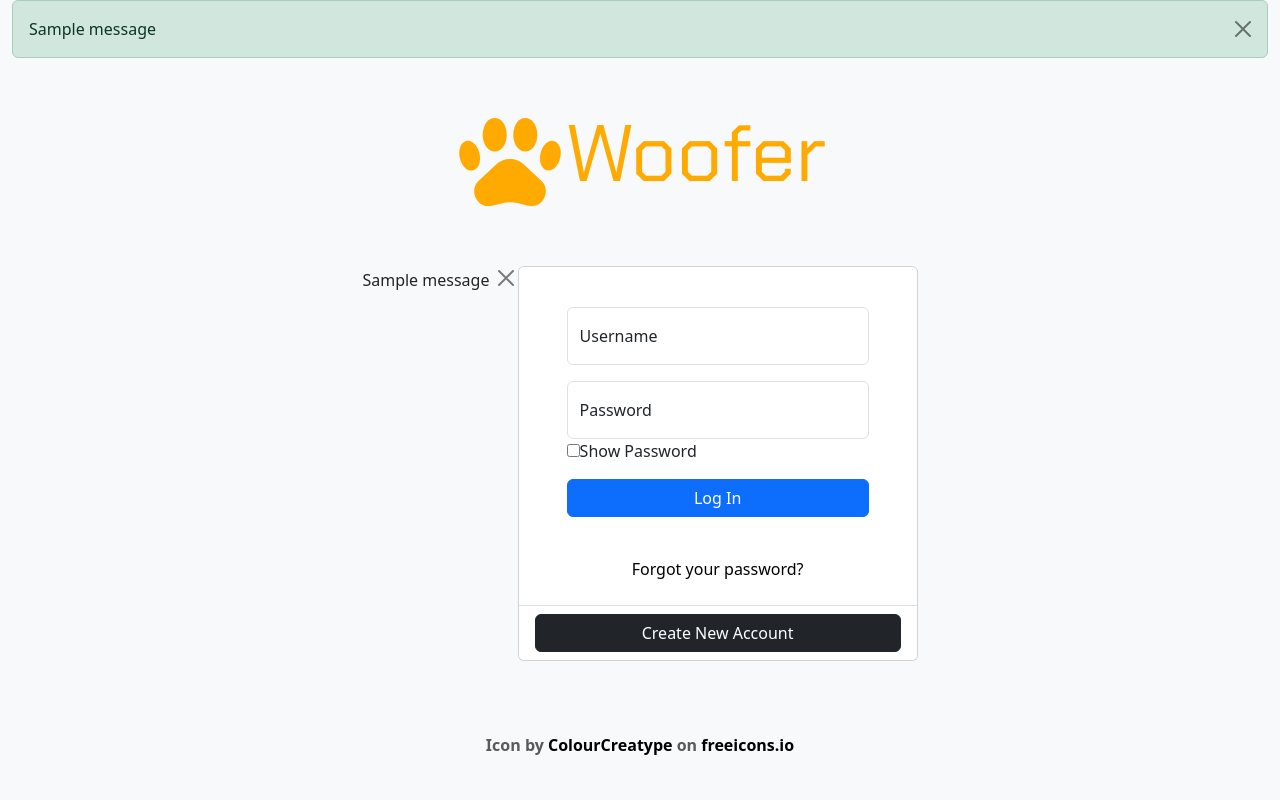
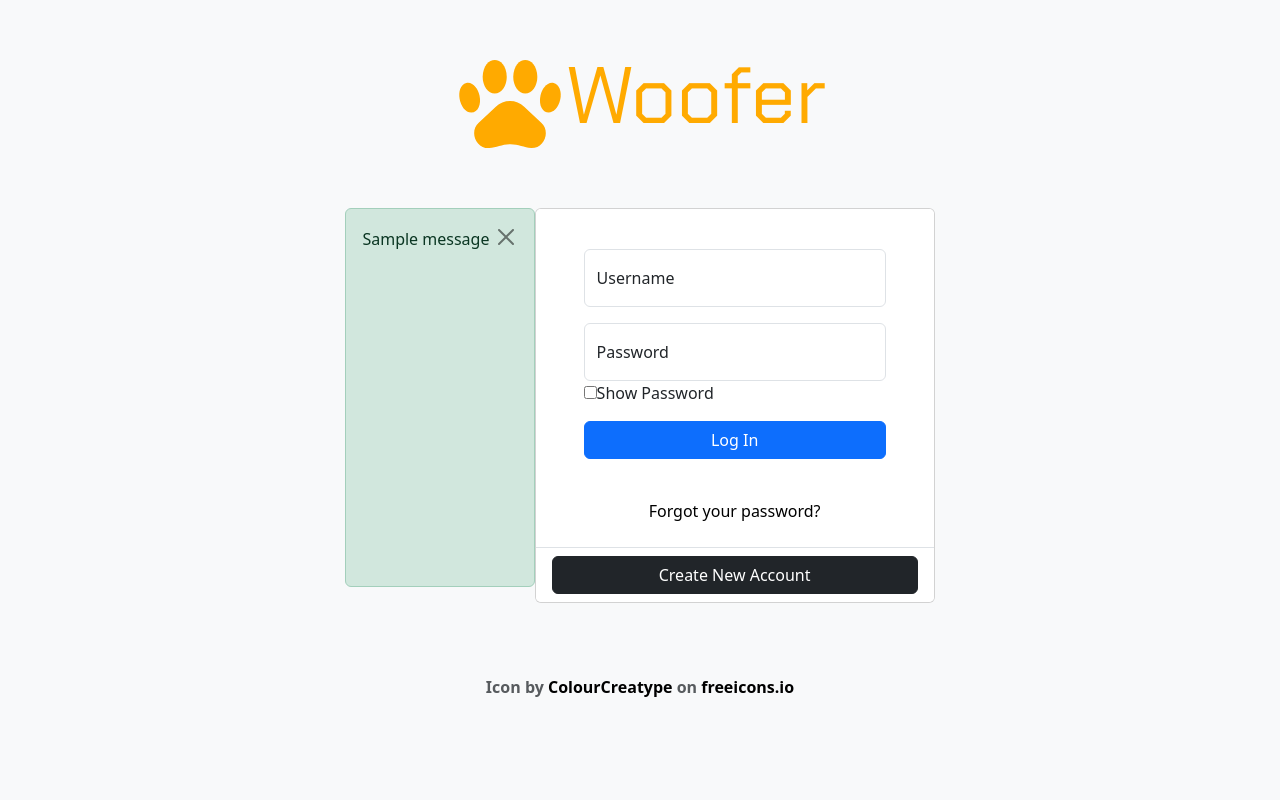
Before and after one commit to ChaitanyaShah21/Woofer, a Flask app: page /login in a window 1280 px wide. Run offline with Flask 3, Linux system fonts and the light colour scheme; tables that the repository leaves empty hold one stand-in row (values such as "Sample post"); one stand-in notice (Sample message) is shown.

Commit message:
typo fix

```diff
--- a/templates/login.html
+++ b/templates/login.html
@@ -9,16 +9,7 @@
 {% endblock %}
 
 {% block body %}
-    {% with messages = get_flashed_messages(with_categories=true) %}
-        {% if messages %}
-            {% for category, message in messages %}
-                <div class="alert alert-{{ category }} alert-dismissible fade show" role="alert">
-                {{ message }}
-                <button type="button" class="btn-close" data-bs-dismiss="alert"></button>
-                </div>
-            {% endfor %}
-        {% endif %}
-    {% endwith %}
+
     <div class="container-fluid d-flex justify-content-center mt-5" >
 
         <img src="/static/woofer.svg" class="rounded float-left img-fluid mr-3" alt="woofer-logo" id="homepage-logo">
@@ -29,7 +20,7 @@
         {% with messages = get_flashed_messages(with_categories=true) %}
             {% if messages %}
                 {% for category,message in messages %}
-                    <div class="alter alert-{{ category }} alter-dismissible fade show" role="alert">
+                    <div class="alert alert-{{ category }} alter-dismissible fade show" role="alert">
                         {{message}}
                         <button type="button" class="btn-close" data-bs-dismiss="alert" aria-label="Close"></button>
                         </div>
```
